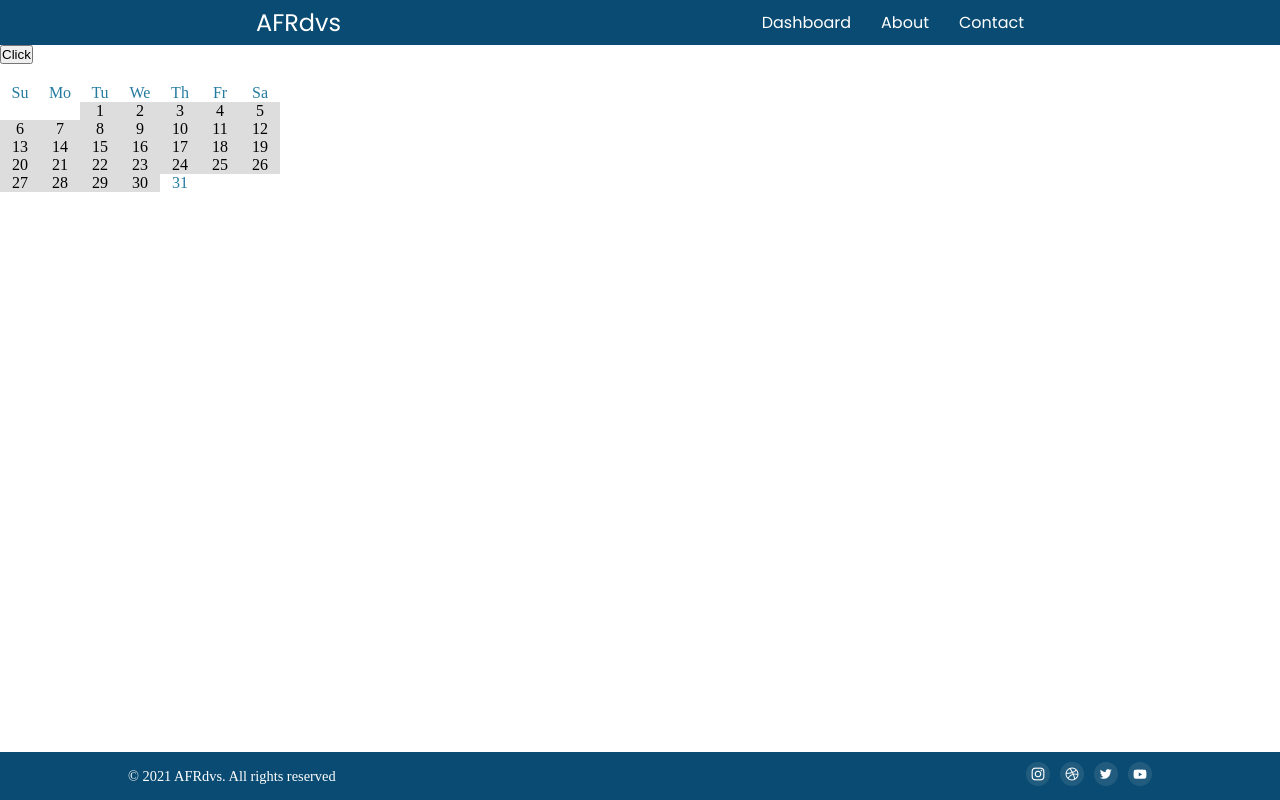
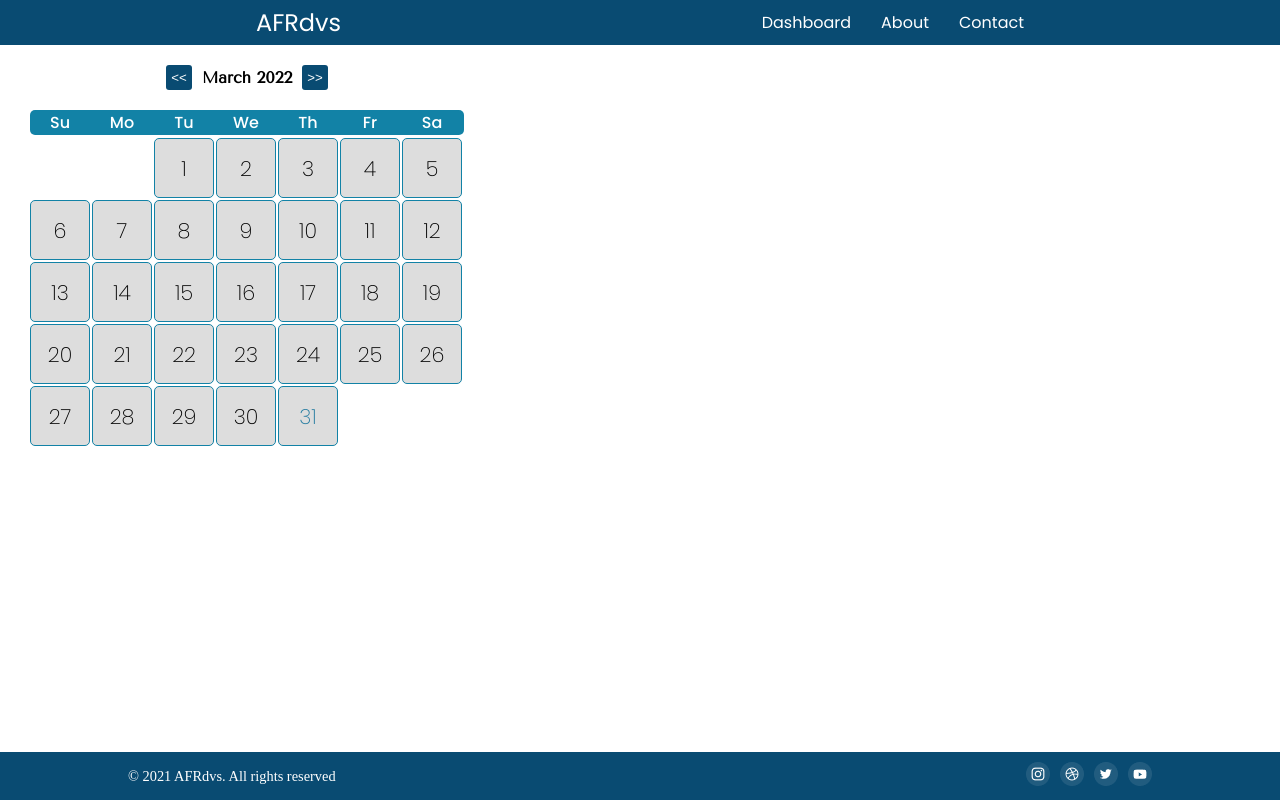
Before and after one commit to nemliProg/Ahmed-Falah-RDVs, a Vue app in the folder afrdvs/: page /dashboard in a window 1280 px wide. Built offline with nearby package versions, Linux system fonts and the light colour scheme; a web font is replaced by a local one.

Commit message:
Finalize The calender

```diff
--- a/afrdvs/package.json
+++ b/afrdvs/package.json
@@ -7,6 +7,8 @@
     "build": "vue-cli-service build"
   },
   "dependencies": {
+    "@fortawesome/free-regular-svg-icons": "^6.1.1",
+    "@fortawesome/free-solid-svg-icons": "^6.1.1",
     "core-js": "^3.8.3",
     "vue": "^3.2.13",
     "vue-router": "^4.0.3"
--- a/afrdvs/public/index.html
+++ b/afrdvs/public/index.html
@@ -13,5 +13,6 @@
     </noscript>
     <div id="app"></div>
     <!-- built files will be auto injected -->
+
   </body>
 </html>
--- a/afrdvs/src/App.vue
+++ b/afrdvs/src/App.vue
@@ -29,6 +29,7 @@
     box-sizing: border-box;
     margin: 0;
     padding: 0;
+
   }
   #app{
     position: relative;
--- a/afrdvs/src/views/Dashboard.vue
+++ b/afrdvs/src/views/Dashboard.vue
@@ -1,6 +1,12 @@
 <template>
-<button @click="incrementTheOneDay()">Click</button>
+
   <div class="container">
+    <div class="agendaNav">
+    <button @click="decrementTheOneDay()"> &#60;&#60; </button>
+    <h4 ref="month"></h4>
+    <button @click="incrementTheOneDay()"> &#62;&#62; </button>
+    </div>
+
     <div id="weekdays">
      <div>Su</div>
      <div>Mo</div>
@@ -11,12 +17,10 @@
      <div>Sa</div>
     </div>
     <div ref="calendar" id="calendar">
-
     </div>
   </div>
 
 </template>
-
 <script>import { onMounted } from "vue";
 
 export default {
@@ -39,82 +43,133 @@ export default {
   const month = date.getMonth();
   const year = date.getFullYear();
   //The date of every month
-  const firstDayOfTheMonth = new Date(year,month,1);
-  const daysInCurrentMonth = new Date(year,month+1,0).getDate();
+  const firstDayOfTheMonth = new Date(year,month + this.oneMonth,1);
+  const daysInCurrentMonth = new Date(year,(month + this.oneMonth)+1,0).getDate();
   const dateString = firstDayOfTheMonth.toLocaleDateString('en-us',{
      weekday : 'long',
      year : 'numeric',
-     month : 'numeric',
+     month : 'long',
      day : 'numeric',
   })
+  const dateStringArray = dateString.split(', ');
+
+  this.$refs.calendar.innerText = "";
+  this.$refs.month.innerText = dateStringArray[1].split(' ')[0] + " "+ dateStringArray[2];
+  let daySquares = [];
   const pastDays = weekdays.indexOf(dateString.split(', ')[0]);
   for(let i = 1;i<=pastDays + daysInCurrentMonth;i++){
     const daySquare = document.createElement('div');
     if(i > pastDays){
       daySquare.innerText = i - pastDays;
       daySquare.classList.add("day");
-      if((i - pastDays)==day && firstDayOfTheMonth.getMonth() == month){
+      if((i - pastDays)==day && firstDayOfTheMonth.getMonth() == month && firstDayOfTheMonth.getFullYear() == year){
            daySquare.style.color = "#247BA0";
-      }else if((i - pastDays) < day && firstDayOfTheMonth.getMonth() == month){
            daySquare.style.backgroundColor = "#DDD";
+      }else if((i - pastDays) < day && firstDayOfTheMonth.getMonth() == month && firstDayOfTheMonth.getFullYear() == year){
+       daySquare.style.backgroundColor = "#DDD";
+      }else if(firstDayOfTheMonth.getMonth() < month && firstDayOfTheMonth.getFullYear() <= year || firstDayOfTheMonth.getFullYear() < year ){
+       daySquare.style.backgroundColor = "#DDD";
       }
-    }
-    else{
+    }else if(i<=pastDays){
+
        daySquare.classList.add("emptyDay");
     }
-    console.log(daySquare);
-    this.$refs.calendar.appendChild(daySquare);
+    daySquares.push(daySquare);
+
+    this.$refs.calendar.append(...daySquares);
   }
   },
   incrementTheOneDay(){
-    console.log(this.oneDay);
-    this.oneDay = this.oneDay + 1;
-    console.log(this.oneDay);
-
-  }
+    console.log(this.oneMonth);
+    this.oneMonth = this.oneMonth + 1;
+    this.displayCalenderDays();
+  },
+  decrementTheOneDay(){
+    console.log(this.oneMonth);
+    this.oneMonth = this.oneMonth - 1;
+    this.displayCalenderDays();
+  },
   },
   mounted(){
       this.displayCalenderDays();
   }
-
 }
 </script>
 
 <style lang="scss">
 .container{
-  width: 280px;
+  width: 434px;
+  margin: 20px 10px 0px 30px;
+  font-family: $poppins;
+  font-weight: 200;
 }
-#weekdays {
+button{
+  background-color: $primary-color;
+  color: white;
+  border: none;
+  padding: 5px;
+  border-radius: 3px;
+
+}
+.agendaNav{
+  display: flex;
+  gap: 10px;
+  justify-content: center;
+  align-items: center;
+
+}
+.agendaNav > h4{
+  font-family: $tenor !important;
+ font-weight: 600 !important;
+}
+#weekdays{
   width: 100%;
   display: flex;
-  color: #247BA0;
-
+  color: $primary-color;
   margin-top: 20px;
+  gap: 2px;
+  font-weight: 500 !important;
+  background-color: $secondary-color;
+  border-radius: 5px;
+  margin-bottom: 3px;
+  color: white;
 }
 #weekdays div {
-  width: 40px;
-
+  width: 60px;
   text-align: center;
+  border-radius:5px;
 }
 #calendar{
   width: 100%;
   display: flex;
   flex-wrap: wrap;
+  gap: 2px;
 }
 .day{
-  width: 40px;
+  width: 60px;
+  height: 60px;
   cursor: pointer;
   text-align: center;
-
+  border-radius:5px;
+  display: flex;
+  justify-content: center;
+  align-items: center;
+  font-size: 1.3em;
+  border:.5px solid $secondary-color;
 }
 .day:hover{
-  background-color: #247BA0;
+  background-color: $primary-color;
+  color: white;
 }
 .emptyDay{
-  width: 40px;
-  cursor: pointer;
+  width: 60px;
+  height: 60px;
   text-align: center;
-
+  border-radius:5px;
+  cursor: not-allowed !important;
+}
+h4{
+text-align: center;
 }
 
 </style>
```
Also changed, not shown: 1 other file (tests, documents, lock files or other folders).
